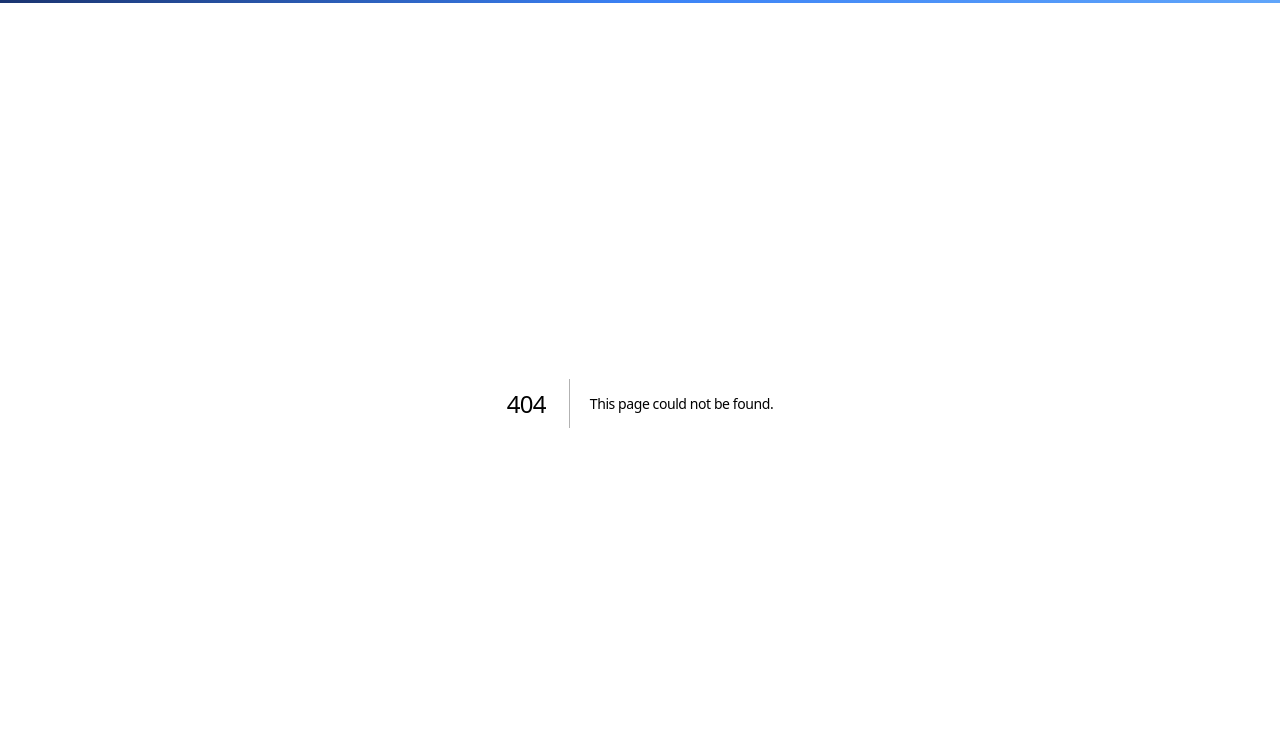
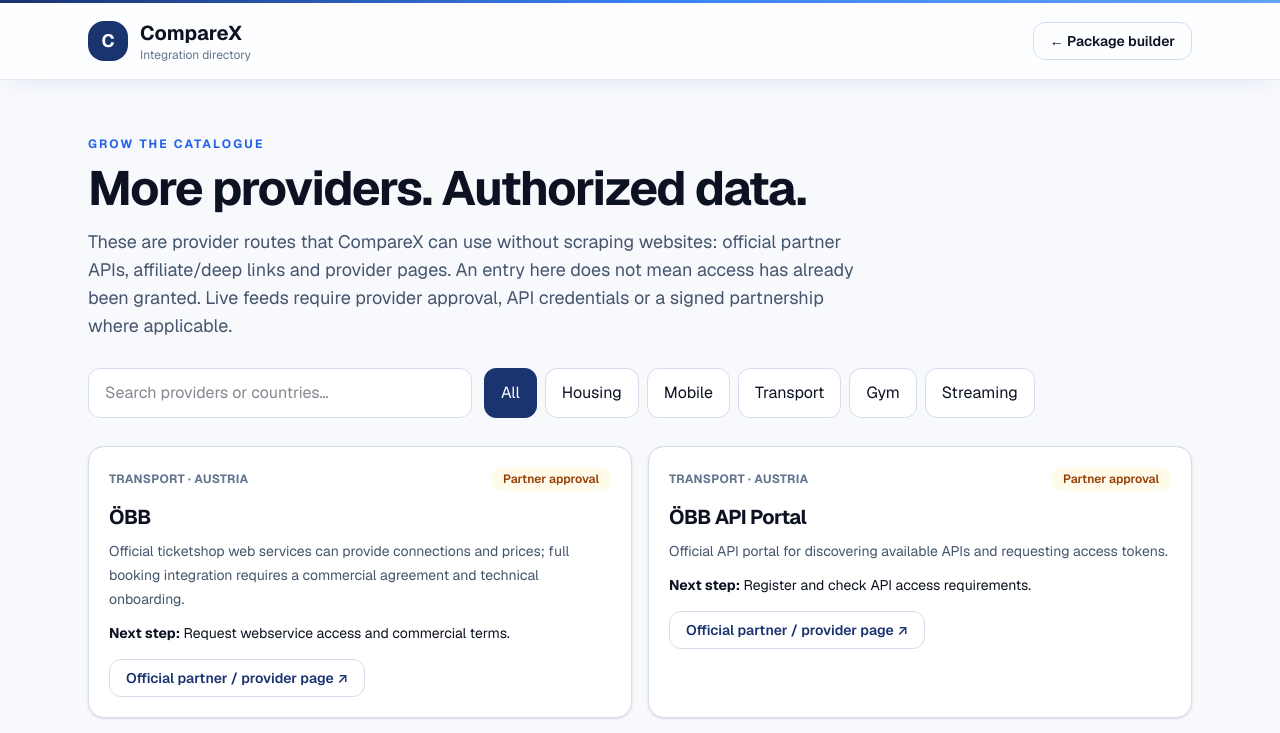
Before and after one commit to pietroconforti-blip/compareX, a Next.js app: page /integrations in a window 1280 px wide. Before the commit this address had no page. Shown: the top 733 px of the page. Built offline with nearby package versions, Linux system fonts and the light colour scheme.

Commit message:
Add authorized provider integration directory

```diff
--- /dev/null
+++ b/app/integrations/page.tsx
@@ -0,0 +1,78 @@
+"use client";
+
+import { useMemo, useState } from "react";
+
+type Integration = {
+  category: string;
+  name: string;
+  coverage: string;
+  access: "Public data" | "Partner approval" | "Affiliate / deeplink";
+  detail: string;
+  url: string;
+  nextStep: string;
+};
+
+const integrations: Integration[] = [
+  { category: "Transport", name: "ÖBB", coverage: "Austria", access: "Partner approval", detail: "Official ticketshop web services can provide connections and prices; full booking integration requires a commercial agreement and technical onboarding.", url: "https://www.oebb.at/de/kooperationen/online-kooperationen", nextStep: "Request webservice access and commercial terms." },
+  { category: "Transport", name: "ÖBB API Portal", coverage: "Austria", access: "Partner approval", detail: "Official API portal for discovering available APIs and requesting access tokens.", url: "https://apiportal.oebb.at/", nextStep: "Register and check API access requirements." },
+  { category: "Transport", name: "FlixBus", coverage: "Europe", access: "Partner approval", detail: "Offers affiliate links and a dynamic API integration for approved online partners. API access is requested directly from the distribution team.", url: "https://www.flixbus.at/unternehmen/partner/affiliate-partner", nextStep: "Apply to the affiliate network or request API access." },
+  { category: "Transport", name: "ATM Milano", coverage: "Milan", access: "Affiliate / deeplink", detail: "Official fare and pass information can be linked directly; no public live inventory feed is assumed by CompareX.", url: "https://www.atm.it/en/ViaggiaConNoi/Abbonamenti/Pages/PublictransportinMilanhowtosubscribe.aspx", nextStep: "Use official fare pages and request a formal integration if available." },
+  { category: "Mobile", name: "Airalo", coverage: "International eSIM", access: "Partner approval", detail: "Offers API, SDK, e-commerce and affiliate integrations for eligible partners.", url: "https://partners.airalo.com/solutions/integrations", nextStep: "Apply for partner access; credentials are required for live prices." },
+  { category: "Housing", name: "OeAD Student Housing", coverage: "Austria", access: "Affiliate / deeplink", detail: "Official residence pages can be linked, but current availability must be confirmed with the provider; CompareX does not scrape private inventory.", url: "https://www.oeadstudenthousing.at/en/accommodation/", nextStep: "Ask OeAD whether a partner feed or referral arrangement is available." },
+  { category: "Housing", name: "Akademikerhilfe", coverage: "Austria", access: "Affiliate / deeplink", detail: "Official residence listings and application routes can be linked; places are assigned through the provider.", url: "https://www.akademikerhilfe.at/en/vienna", nextStep: "Request permission for structured listing or referral integration." },
+  { category: "Housing", name: "home4students", coverage: "Austria", access: "Affiliate / deeplink", detail: "Official residence information and applications can be linked. No public live availability API is assumed.", url: "https://www.home4students.at/", nextStep: "Ask for an approved feed or referral partnership." },
+  { category: "Housing", name: "HousingAnywhere", coverage: "Europe", access: "Partner approval", detail: "Marketplace inventory should be imported only through an authorized partner feed/API, not scraping.", url: "https://www.housinganywhere.com/", nextStep: "Contact its partnership team for approved inventory access." },
+  { category: "Housing", name: "Spotahome", coverage: "Europe", access: "Partner approval", detail: "Use an approved partner integration for listing data; public search pages are linked as a fallback.", url: "https://www.spotahome.com/", nextStep: "Request partner feed/API access." },
+  { category: "Housing", name: "Airbnb", coverage: "International", access: "Partner approval", detail: "Live listings and pricing must come through an authorized Airbnb integration; CompareX should not scrape search results.", url: "https://www.airbnb.com/", nextStep: "Check eligibility for an official software/partner integration." },
+  { category: "Gym", name: "FITINN", coverage: "Austria", access: "Affiliate / deeplink", detail: "Membership and price pages are available to link to. Live price feeds require a separate agreement.", url: "https://fitinn.at/mitgliedschaft/", nextStep: "Request a partner or affiliate arrangement for current tariffs." },
+  { category: "Gym", name: "McFIT", coverage: "Austria and Italy", access: "Affiliate / deeplink", detail: "Official membership pages can be linked; promotional prices and contract terms need provider verification.", url: "https://www.mcfit.com/", nextStep: "Ask for an approved feed or referral partnership." },
+  { category: "Streaming", name: "Netflix", coverage: "Austria and Italy", access: "Affiliate / deeplink", detail: "Official subscription pages can be linked. No public pricing API is assumed.", url: "https://www.netflix.com/", nextStep: "Use official plan pages and refresh curated prices only after verification." },
+  { category: "Streaming", name: "Disney+", coverage: "Austria and Italy", access: "Affiliate / deeplink", detail: "Official plan pages can be linked. No public pricing API is assumed.", url: "https://www.disneyplus.com/", nextStep: "Check for an eligible commercial partnership; otherwise use official plan pages." },
+];
+
+const accessStyles: Record<Integration["access"], string> = {
+  "Public data": "bg-emerald-50 text-emerald-800",
+  "Partner approval": "bg-amber-50 text-amber-800",
+  "Affiliate / deeplink": "bg-blue-50 text-blue-800",
+};
+
+export default function IntegrationsPage() {
+  const [category, setCategory] = useState("All");
+  const [query, setQuery] = useState("");
+  const visible = useMemo(() => integrations.filter((item) =>
+    (category === "All" || item.category === category) &&
+    (item.name + " " + item.coverage + " " + item.detail).toLowerCase().includes(query.toLowerCase())
+  ), [category, query]);
+
+  return (
+    <main className="min-h-screen bg-[#f7f9fd] text-[#0c1222]">
+      <header className="border-b border-[#d5dceb] bg-white">
+        <div className="mx-auto flex max-w-6xl items-center justify-between px-6 py-4">
+          <a href="/" className="flex items-center gap-3"><span className="flex h-10 w-10 items-center justify-center rounded-2xl bg-[#1a3470] text-lg font-bold text-white">C</span><span><span className="block text-xl font-bold">CompareX</span><span className="block text-xs text-slate-500">Integration directory</span></span></a>
+          <a href="/package-builder" className="rounded-xl border border-[#d5dceb] px-4 py-2 text-sm font-semibold hover:border-[#1a3470]">← Package builder</a>
+        </div>
+      </header>
+      <div className="mx-auto max-w-6xl px-6 py-10 md:py-14">
+        <p className="text-xs font-bold uppercase tracking-[0.18em] text-[#2563eb]">Grow the catalogue</p>
+        <h1 className="mt-3 text-4xl font-bold tracking-tight md:text-5xl">More providers. Authorized data.</h1>
+        <p className="mt-4 max-w-3xl text-lg leading-7 text-slate-600">These are provider routes that CompareX can use without scraping websites: official partner APIs, affiliate/deep links and provider pages. An entry here does not mean access has already been granted. Live feeds require provider approval, API credentials or a signed partnership where applicable.</p>
+        <div className="mt-7 flex flex-col gap-3 md:flex-row">
+          <input value={query} onChange={(event) => setQuery(event.target.value)} placeholder="Search providers or countries…" className="w-full rounded-xl border border-[#d5dceb] bg-white px-4 py-3 outline-none focus:border-[#2563eb] md:max-w-sm" />
+          <div className="flex flex-wrap gap-2">{["All", "Housing", "Mobile", "Transport", "Gym", "Streaming"].map((item) => <button key={item} onClick={() => setCategory(item)} className={`rounded-xl border px-4 py-2 text-sm font-semibold ${category === item ? "border-[#1a3470] bg-[#1a3470] text-white" : "border-[#d5dceb] bg-white hover:border-[#1a3470]"}`}>{item}</button>)}</div>
+        </div>
+        <div className="mt-7 grid gap-4 md:grid-cols-2">
+          {visible.map((item) => <article key={item.name} className="rounded-2xl border border-[#d5dceb] bg-white p-5 shadow-sm">
+            <div className="flex flex-wrap items-center justify-between gap-2"><span className="text-xs font-bold uppercase tracking-wide text-slate-500">{item.category} · {item.coverage}</span><span className={`rounded-full px-3 py-1 text-xs font-semibold ${accessStyles[item.access]}`}>{item.access}</span></div>
+            <h2 className="mt-3 text-xl font-bold">{item.name}</h2>
+            <p className="mt-2 text-sm leading-6 text-slate-600">{item.detail}</p>
+            <p className="mt-3 text-sm"><strong>Next step:</strong> {item.nextStep}</p>
+            <a href={item.url} target="_blank" rel="noreferrer" className="mt-4 inline-flex rounded-xl border border-[#d5dceb] px-4 py-2 text-sm font-semibold text-[#1a3470] hover:border-[#1a3470]">Official partner / provider page ↗</a>
+          </article>)}
+        </div>
+        <div className="mt-8 rounded-2xl border border-[#d5dceb] bg-white p-5 text-sm leading-6 text-slate-600">
+          <strong className="text-slate-900">Important:</strong> CompareX currently uses curated in-app catalogues for its core offers. This directory identifies official integration paths and safe fallbacks; it does not claim that all providers have granted API access or that the displayed provider pages expose live pricing feeds. Never store partner secrets in client-side code—approved API credentials must be configured as server-side environment variables.
+        </div>
+      </div>
+    </main>
+  );
+}
```
